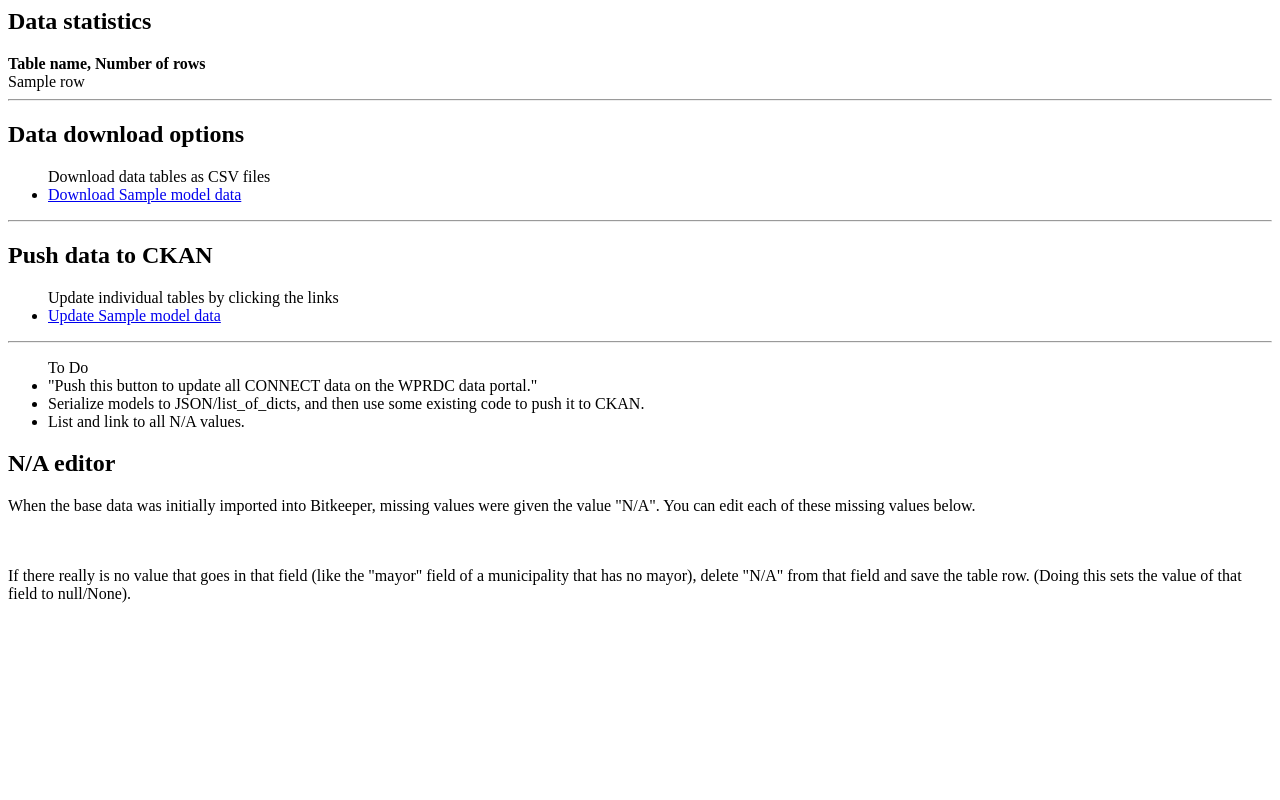
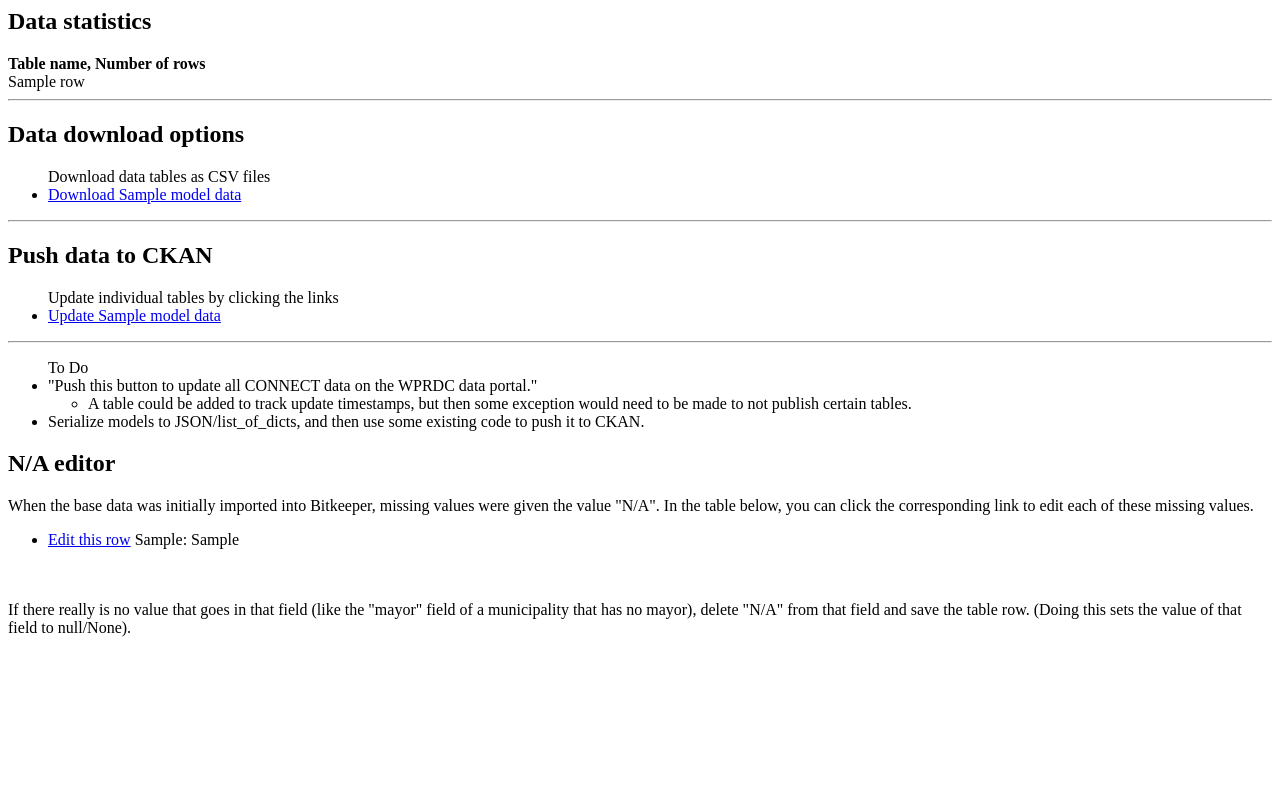
Before and after one commit to WPRDC/connect-bitkeeper, a Python web app: template templates/bitkeeper/index.html in a window 1280 px wide. Run offline with Jinja, Linux system fonts and the light colour scheme; the template is opened without the code that fills it: most values are stand-ins (such as "Sample title", 1, 10 or a date in 2020).

Commit message:
Add list of all table rows with N/A values and links to where the rows can be edited

```diff
--- a/templates/bitkeeper/index.html
+++ b/templates/bitkeeper/index.html
@@ -23,11 +23,16 @@
         <hr>
         <ul>To Do
             <li>"Push this button to update all CONNECT data on the WPRDC data portal."
+                <ul><li>A table could be added to track update timestamps, but then some exception would need to be made to not publish certain tables.</li></ul>
             <li>Serialize models to JSON/list_of_dicts, and then use some existing code to push it to CKAN.
-            <li>List and link to all N/A values.
         </ul>
         <h2>N/A editor</h2>
-        When the base data was initially imported into Bitkeeper, missing values were given the value "N/A". You can edit each of these missing values below. <P>
+        When the base data was initially imported into Bitkeeper, missing values were given the value "N/A". In the table below, you can click the corresponding link to edit each of these missing values. <P>
+        <ul>
+        {% for na_row, na_model in nas %}
+            <li><a href="/admin/bitkeeper/{{ na_model | lower }}/{{ na_row.pk }}/change">Edit this row</a> {{na_model}}: {{ na_row }}</li>
+        {% endfor %}
+        </ul>
         <br>
         <br>
         If there really is no value that goes in that field (like the "mayor" field of a municipality that has no mayor), delete "N/A" from that field and save the table row. (Doing this sets the value of that field to null/None).
```
Also changed, not shown: views.py (+22 -1 lines).
